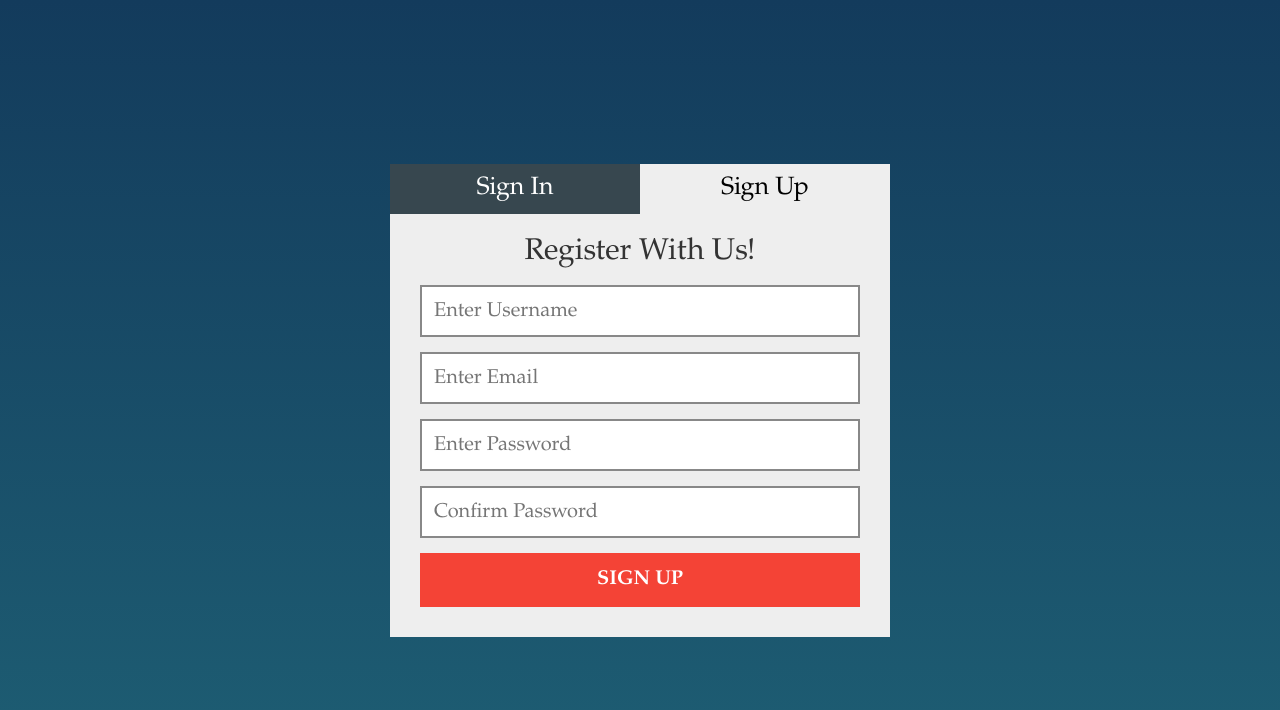
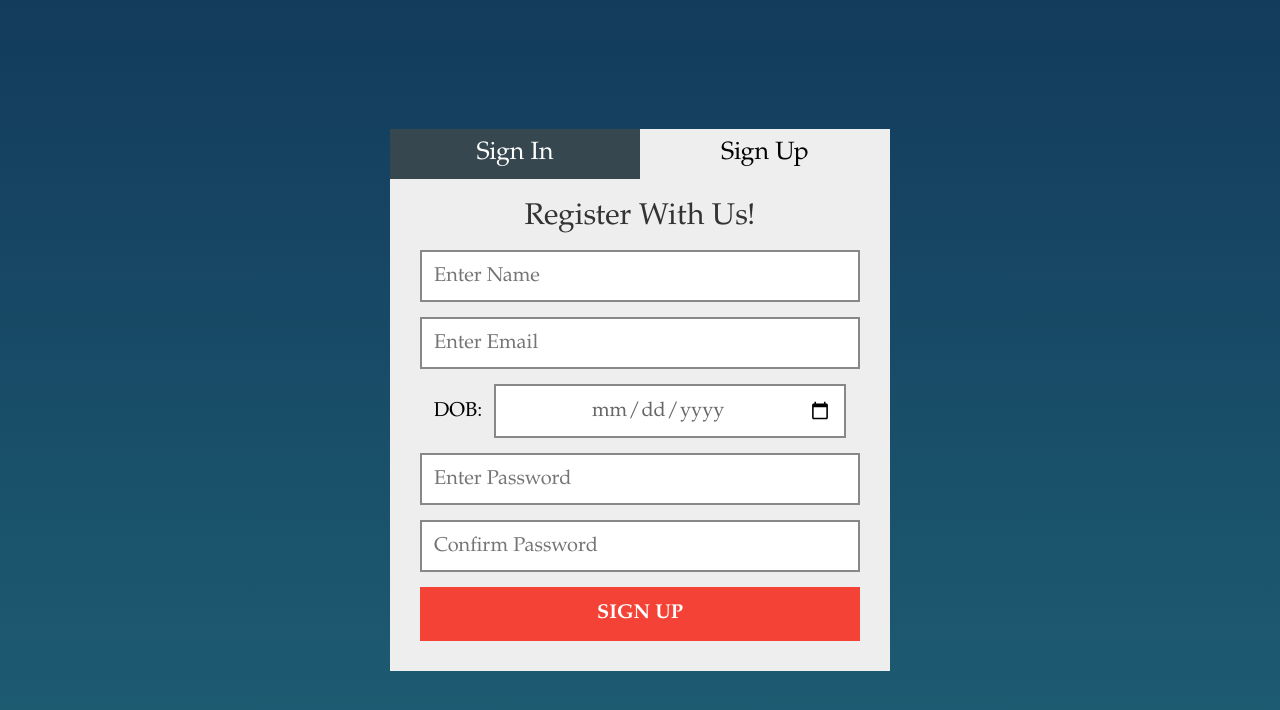
Before and after one commit to frozenblood123/Harmony-music-app, a plain HTML site: page frontend/Harmony/login_reg.html in a window 1280 px wide. Both pictures are taken after a click on the link "Sign Up". Drawn offline with nearby package versions, Linux system fonts and the light colour scheme.

Commit message:
login page changes

```diff
--- a/frontend/Harmony/login.css
+++ b/frontend/Harmony/login.css
@@ -61,6 +61,17 @@ body {
   border: 2px solid #133B5C;
   /* border-bottom: 5px solid #555; */
 }
+.dob_text{
+  font-size: 20px;
+  padding-right: 12px;
+}
+.dob{
+  width: 80%;
+  text-align: center;
+}
+#reg-form{
+  text-align: center;
+}
 .sub-btn {
   width: 100%;
   padding: 15px;
--- a/frontend/Harmony/login_reg.html
+++ b/frontend/Harmony/login_reg.html
@@ -41,7 +41,7 @@
       <div class="login-box">
         <h2>Get Started!</h2>
         <form action="#" method="post" id="login-form">
-          <input type="text" name="username" placeholder="Username" class="inp" required autofocus /><br />
+          <input type="text" name="email" placeholder="Email" class="inp" required autofocus /><br />
           <input type="password" name="password" placeholder="Password" class="inp" required /><br />
           <a href="#" id="forgot">Forgot Password?</a><br />
           <input type="submit" name="submit" value="SIGN IN" class="sub-btn" />
@@ -51,8 +51,9 @@
       <div class="register-box">
         <h2>Register With Us!</h2>
         <form action="#" method="post" id="reg-form">
-          <input type="text" name="uname" placeholder="Enter Username" class="inp" required autofocus /><br />
+          <input type="text" name="name" placeholder="Enter Name" class="inp" required autofocus /><br />
           <input type="email" name="email" placeholder="Enter Email" class="inp" required /><br />
+          <span class="dob_text">DOB:</span><input type="date" name="dob" value="" class = "inp dob" required><br />
           <input type="password" name="pass" placeholder="Enter Password" class="inp" required /><br />
           <input type="password" name="repass" placeholder="Confirm Password" class="inp" required /><br />
           <input type="submit" name="submit" value="SIGN UP" class="sub-btn" />
```
Also changed, not shown: 3 other files.
